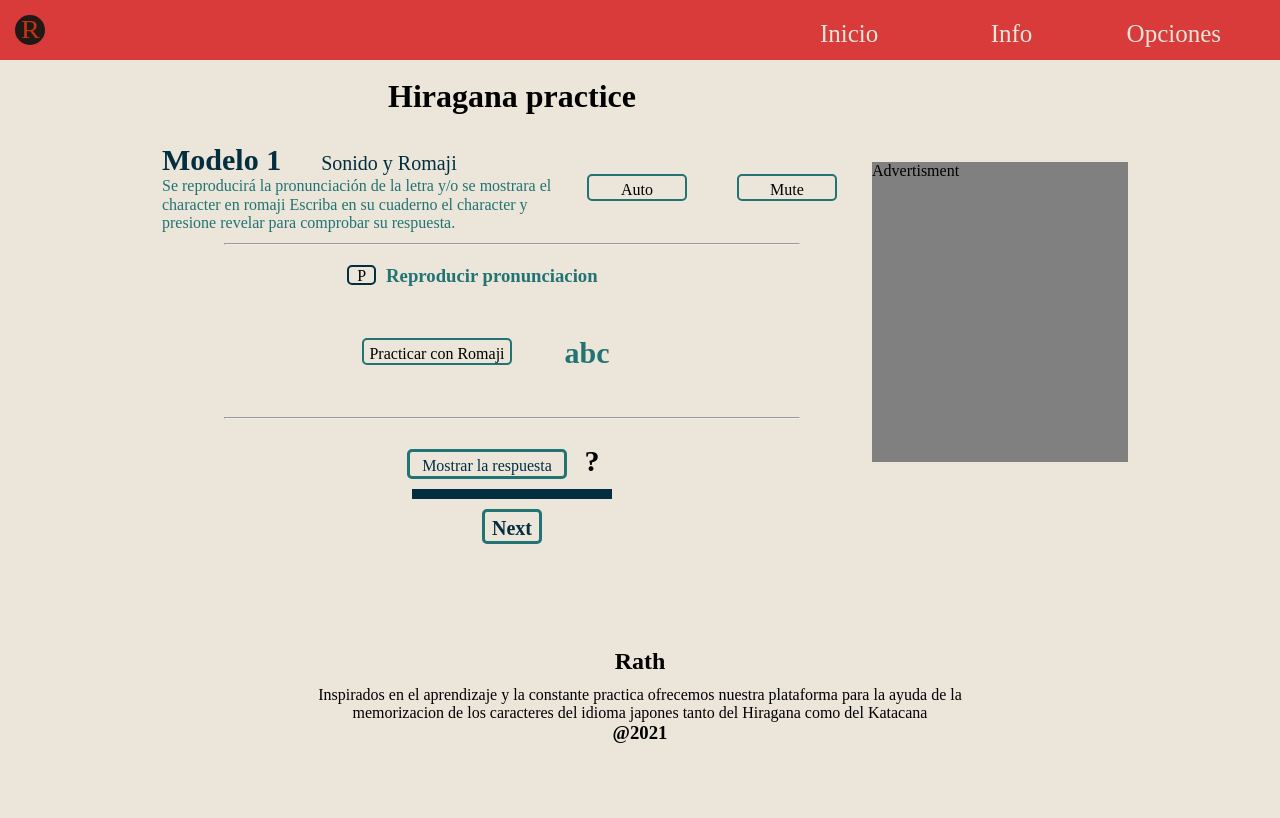
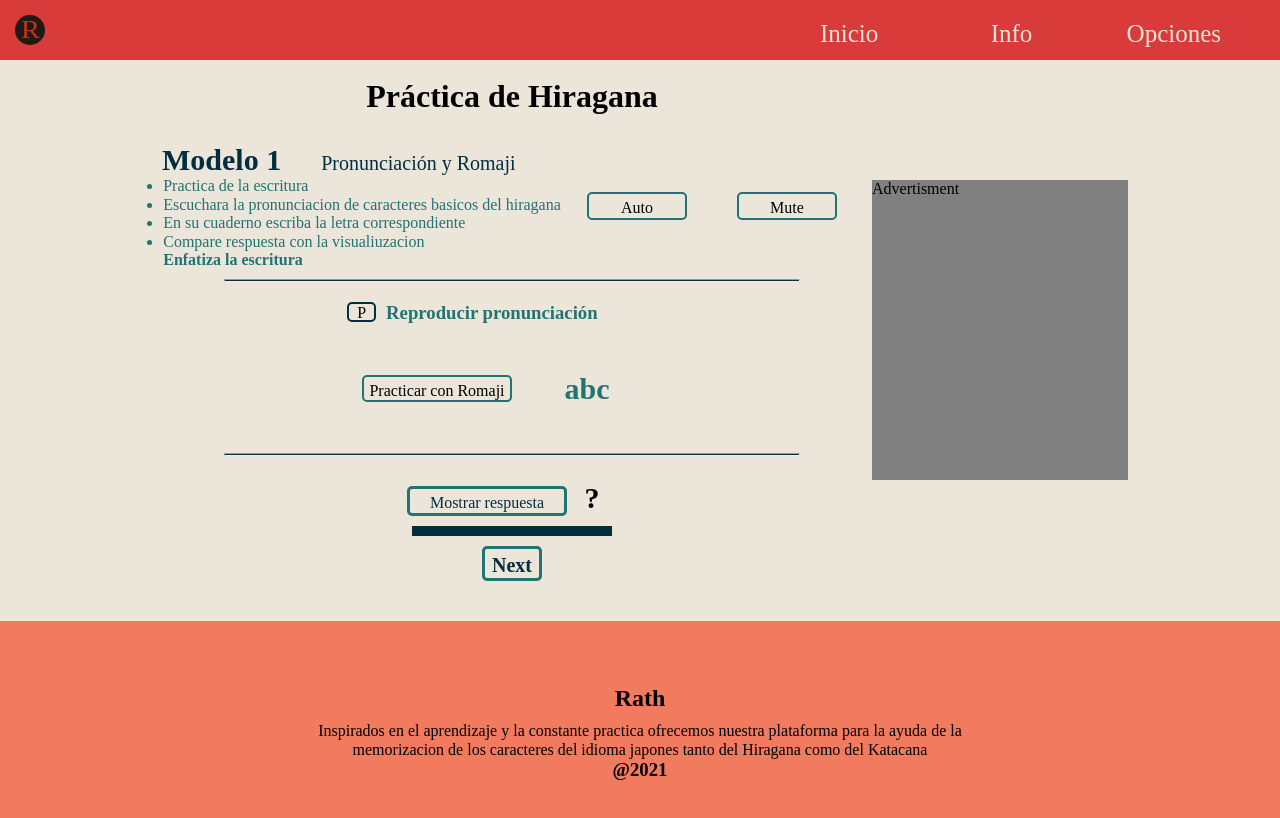
Before and after one commit to frankortizR/japanese-pwp, a Vue app: page /model1 in a window 1280 px wide. Shown: the top 818 px of the page. Built offline with nearby package versions, Linux system fonts and the light colour scheme.

Commit message:
finalizacion de la mision

```diff
--- a/src/components/Cfooter.vue
+++ b/src/components/Cfooter.vue
@@ -1,4 +1,5 @@
 <template>
+<div class="cfooter-div-padre-footer">
   <div class="cfooter-div-cont-footer">
     <h2 class="cfooter-title text">Rath</h2>
     <p class="cfooter-description text">
@@ -8,6 +9,7 @@
     </p>
     <h3 class="cfooter-fecha text">@2021</h3>
   </div>
+</div>
 </template>
 
 
--- /dev/null
+++ b/src/scss/About/_skeleton.scss
@@ -0,0 +1,19 @@
+.about-div-cont-padre{
+    margin-top: 60px;
+}
+
+.about-div-cont-info{
+    width: 100%;
+    min-height: 100vh;
+    display: flex;
+    flex-direction: column;
+    align-items: center;
+}
+
+.about-div-cont-mision{
+    display: flex;
+    justify-content: center;
+    flex-direction: column;
+    align-items: center;
+    width: 75%;
+}
--- a/src/scss/Cfooter/_skeleton.scss
+++ b/src/scss/Cfooter/_skeleton.scss
@@ -1,3 +1,7 @@
+.cfooter-div-padre-footer{
+    width: 100%;
+    background-color: $color5;
+}
 .cfooter-div-cont-footer{
     margin: auto;
     padding: 5%;
--- a/src/scss/home/_skeleton.scss
+++ b/src/scss/home/_skeleton.scss
@@ -62,7 +62,8 @@
 }
 
 .home-modelo-description{
-    font-size: 90%;
+    font-size: 100%;
+    padding: 10px;
 }
 
 .home-div-cont-advertaisment{
--- a/src/scss/main.scss
+++ b/src/scss/main.scss
@@ -35,3 +35,7 @@ $color5:#F27A5E;
 //Dropdown
 @import 'Dropdown/skin';
 @import 'Dropdown/skeleton';
+
+//Dropdown
+@import 'About/skin';
+@import 'About/skeleton';
--- a/src/views/About.vue
+++ b/src/views/About.vue
@@ -1,17 +1,43 @@
 <template>
-  <div class="about">
+  <div class="about-div-cont-padre">
     <Navbar/>
-    <h1>This is an about page</h1>
+    <div class="about-div-cont-info">
+      <h1>Acerca de nosotros</h1>
+      <div class="about-div-cont-mision">
+        <h2>Misión</h2>
+        <p>
+          El aprendizaje del idioma Japonese presenta una dificultad extra muy peculiar de pocos idiomas. <br>
+          Nos presenta el reto de aprender todo un diferente sistema de escritura junto con sus reglas gramaticales como de caligracia. Este reto requiere de la primordial memorización de los caracteres pretinentes. <br>
+          Comenzando con el hiragana, que es donde nuestra plataforma se enfoca.
+        </p>
+        <br>
+        <ul>
+          <li>Se refuerza la escritura de los caracteres del Hiragana mediante un modelo donde se escucha la pronunciación
+            de los caractes y se le solicita al estudiante escribir en su instrumento de escritura.
+          </li><br>
+          <li>Se pretende reforzar la asociacion de la pronunciación estrictamente con los caractes del Hiragana</li><br>
+          <li>Se ofrece un sistema de reproducción automático para mayor comodidad. <br>
+          Dispondra de 4 segundos para escribir el caracter y duramte 2 segundos se presentara la respuesta correcta</li><br>
+          <li>Se ofrecen diferentes modelos de memorización para incrementar la eficiencia de cada uno, donde se recomienda utilizarlos de manera interpolada</li>
+        </ul>
+      </div>
+      <div class="about-div-cont-vision">
+        <h2>Visión</h2>
+      </div>
+    </div>
+    <cfooter/>
   </div>
 </template>
 
 <script>
 import Navbar from "../components/Navbar.vue";
+import Cfooter from "../components/Cfooter.vue";
 
 export default {
   name:"About",
   components:{
-    Navbar
+    Navbar,
+    Cfooter
   }
 }
 </script>
--- a/src/views/Home.vue
+++ b/src/views/Home.vue
@@ -4,7 +4,7 @@
     <div class="home-parte1">
       <div class="home-div-cont-menu">
         <div class="titulo-principal">
-          <h1 class="title">Hiragana practice</h1>
+          <h1 class="title">Practica de Hiragana</h1>
         </div>
         <div class="model1-div-cont-adver">
           <div class="home-div-cont-modelos">
@@ -12,12 +12,15 @@
               <div class="home-div-cont-modelo1 modelos">
                 <div class="home-modelo-head">
                   <h3 class="home-modelo-title model-text">Modelo 1</h3>
-                  <p class="home-modelo-related model-text">Sonido y Romaji</p>
+                  <p class="home-modelo-related model-text">Pronunciación y Romaji</p>
                 </div>
                 <p class="home-modelo-description model-text">
-                  Se reproducirá la pronunciación de la letra y/o se mostrara el
-                  character en romaji Escriba en su cuaderno el character y
-                  presione revelar para comprobar su respuesta.
+                  <ul>
+                    <li>Practica de la escritura </li><br>
+                    <li>Escuchara la pronunciacion de caracteres basicos del hiragana</li><br>
+                    <li>En su cuaderno escriba la letra correspondiente</li><br>
+                    <li>Compare respuesta con la visualiuzacion</li>
+                  </ul>
                 </p>
               </div>
             </router-link>
--- a/src/views/Model1.vue
+++ b/src/views/Model1.vue
@@ -4,19 +4,23 @@
     <div class="model1-div-cont-beforeadver">
 
       <div class="titulo-principal">
-          <h1 class="title">Hiragana practice</h1>
+          <h1 class="title">Práctica de Hiragana</h1>
         </div>
 
     <div class="model1-div-cont-modelo1 ">
       <div class="model1-div-cont-info">
         <div class="model1-modelo-head">
           <h3 class="model1-modelo-title model1-text">Modelo 1</h3>
-          <p class="model1-modelo-related model1-text">Sonido y Romaji</p>
+          <p class="model1-modelo-related model1-text">Pronunciación y Romaji</p>
         </div>
         <p class="modelo1-modelo-description model1-text-description">
-          Se reproducirá la pronunciación de la letra y/o se mostrara el
-          character en romaji Escriba en su cuaderno el character y presione
-          revelar para comprobar su respuesta.
+          <ul>
+                    <li>Practica de la escritura </li>
+                    <li>Escuchara la pronunciacion de caracteres basicos del hiragana</li>
+                    <li>En su cuaderno escriba la letra correspondiente</li>
+                    <li>Compare respuesta con la visualiuzacion</li>
+                  <strong>Enfatiza la escritura</strong>
+                  </ul>
         </p>
       </div>
       <div class="model1-div-cont-configs">
@@ -40,7 +44,7 @@
     <div class="model1-div-cont-practice">
       <div class="model1-div-cont-play">
         <div class="model1-icono-play" v-on:click="playSound">P</div>
-        <h3 class="model1-reproducir">Reproducir pronunciacion</h3>
+        <h3 class="model1-reproducir">Reproducir pronunciación</h3>
       </div>
       <div class="model1-div-cont-practica-conromaji">
         <div
@@ -65,7 +69,7 @@
     <div class="model1-div-cont-answer">
       <div class="model1-div-cont-show">
         <div class="model1-texto-show" v-on:click="showAnsPressed">
-          Mostrar la respuesta
+          Mostrar respuesta
         </div>
         <div :class="'model1-icono-show ' + this.showAs">
           <h3 class="model-icono-noshow">?</h3>
```
Also changed, not shown: src/scss/About/_skin.scss (added).
